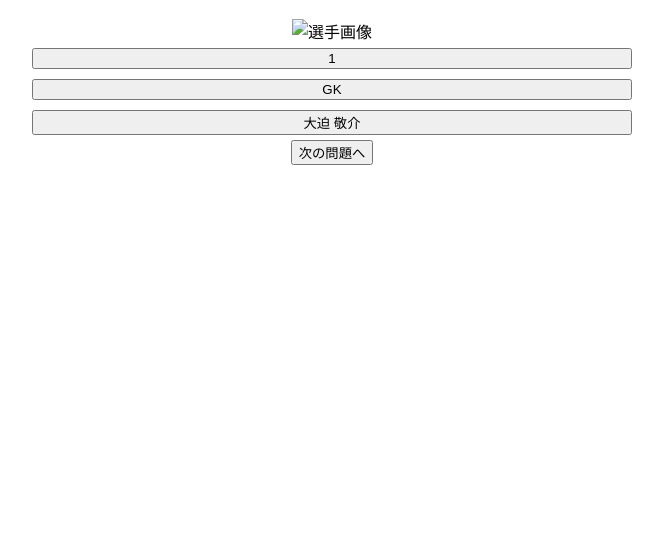
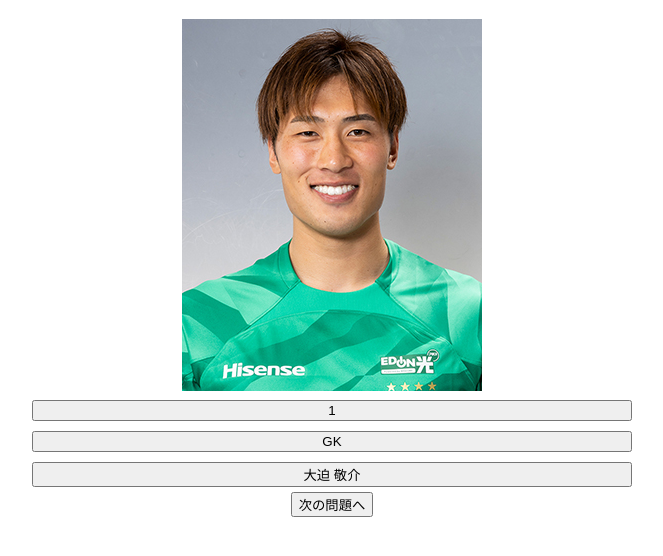
Before and after one commit to bokorihara/bokorihara.github.io, a plain HTML site: page sanfrecce/quiz.html in a window 1280 px wide. Shown: the part 70-626 px from the top of the page, without its empty margins (308-971 px from the left). Drawn offline with Linux system fonts and the light colour scheme.

Commit message:
Update quiz.html

```diff
--- a/sanfrecce/quiz.html
+++ b/sanfrecce/quiz.html
@@ -32,9 +32,9 @@
 
     <script>
         const players = [
-            { number: 1, position: 'GK', name: '大迫 敬介', image: 'images/1.png' },
-            { number: 4, position: 'DF', name: '荒木 隼人', image: 'images/2.png' },
-            { number: 6, position: 'MF', name: '青山 敏弘', image: 'images/6.png' },
+            { number: 1, position: 'GK', name: '大迫 敬介', image: 'images/1.jpg' },
+            { number: 4, position: 'DF', name: '荒木 隼人', image: 'images/2.jpg' },
+            { number: 6, position: 'MF', name: '青山 敏弘', image: 'images/6.jpg' },
             //{ number: x, position: 'XX', name: 'XX XX', image: 'x.png' },
             // 他の選手データを追加
         ];
```
